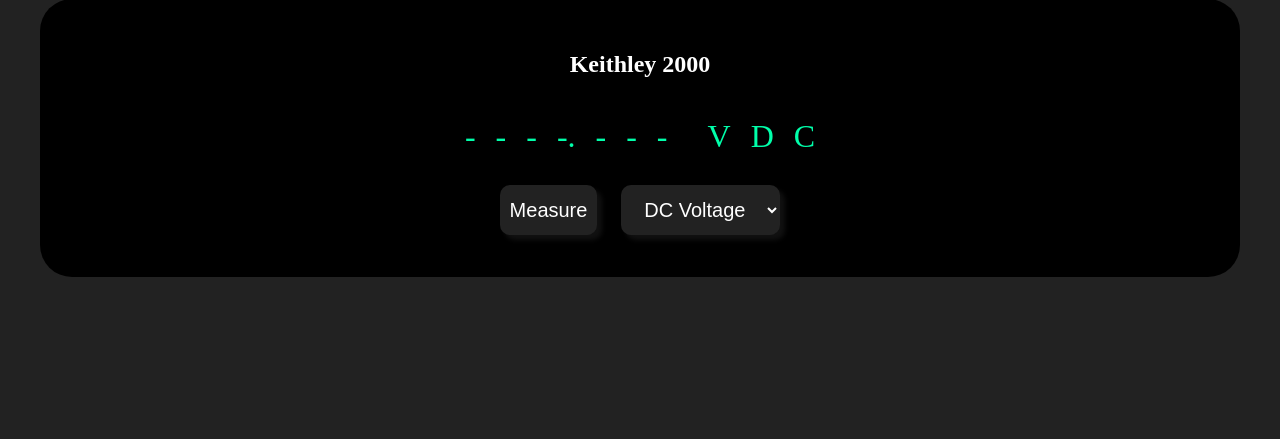
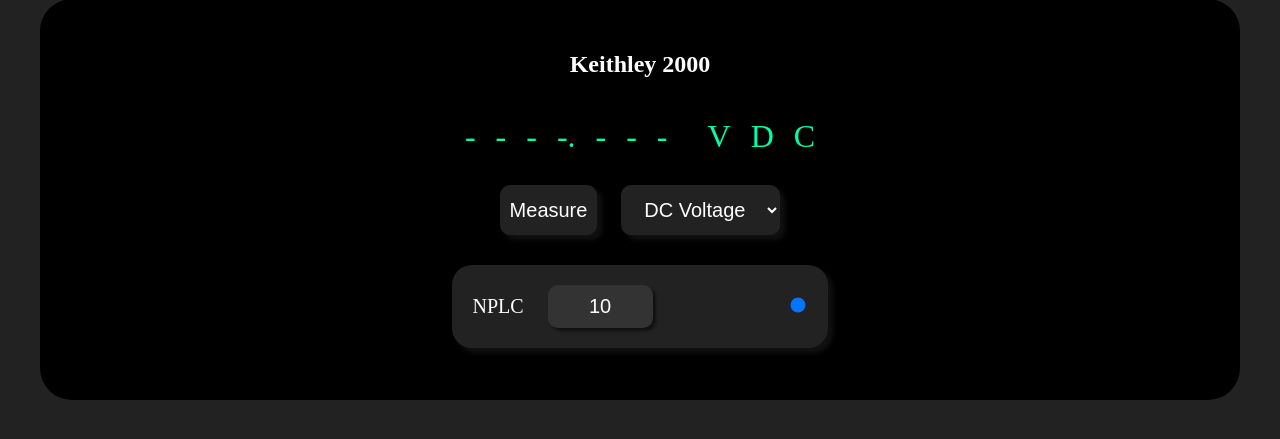
Before and after one commit to dorythecat/connect-a-tron, a PHP site: page /dmm/ in a window 1280 px wide. Shown: the part 275-714 px from the top of the page. Run offline with PHP 8.4, Linux system fonts and the light colour scheme.

Commit message:
Added NPLC selection to Keithley 2000 interface

```diff
--- a/web/index.php
+++ b/web/index.php
@@ -36,6 +36,11 @@
         <option value="10">Diode</option>
         <option value="11">Continuity</option>
       </select>
+      <div class="measure_nplc">
+        <label class="measure_nplc_label" for="measure_nplc_number_keithley2000">NPLC</label>
+        <input class="measure_nplc_number" id="measure_nplc_number_keithley2000" name="measure_nplc_number_keithley2000" type="number" min="0.01" max="10" value="10"/>
+        <input class="measure_nplc_slider" id="measure_nplc_slider_keithley2000" type="range" min="0.01" max="10" value="10" step="0.01"/>
+      </div>
     </div>
   </div>
 </div>
@@ -47,6 +52,9 @@
 
 const result_keithley2000 = document.getElementById('result_keithley2000');
 const measure_type_keithley2000 = document.getElementById('measure_type_keithley2000');
+
+const measure_nplc_number_keithley2000 = document.getElementById('measure_nplc_number_keithley2000');
+const measure_nplc_slider_keithley2000 = document.getElementById('measure_nplc_slider_keithley2000');
 
 const symbols = [ // Symbols the DMM uses for each measurement type
   "", // Filler so it's 1-indexed
@@ -65,11 +73,12 @@
 
 document.getElementById('measure_button_keithley2000').onclick = () => {
   let mtype = parseInt(measure_type_keithley2000.value);
+  let nplc = measure_nplc_number_keithley2000.value;
   let start_text = `----.---${symbols[mtype]}`;
   let html = '';
   for (const digit in start_text) html += start_text[digit] == '.' ? '.' : `${digit == 0 ? '' : '</a>'}<a>${start_text[digit]}`;
   result_keithley2000.innerHTML = html + '</a>';
-  fetch(murl + mtype).then(function(response) {
+  fetch(`${murl}${mtype}?nplc=${nplc}`).then(function(response) {
     return response.json();
   }).then(function(data) {
     data = parseFloat(data);
@@ -93,5 +102,15 @@
     result_keithley2000.innerHTML = html + '</a>';
   }).catch(function(err) { console.error(`Fetch Error: ${err}`); });
 }
+
+// Sync sliders and number displays
+measure_nplc_slider_keithley2000.addEventListener('input', () => {
+  measure_nplc_number_keithley2000.value = measure_nplc_slider_keithley2000.value;
+});
+
+measure_nplc_number_keithley2000.addEventListener('input', () => {
+  measure_nplc_slider_keithley2000.value = measure_nplc_number_keithley2000.value;
+});
+
 </script>
 </html>
--- a/web/styles.css
+++ b/web/styles.css
@@ -59,10 +59,10 @@
   height: 50px;
   margin: 10px;
   padding: 10px;
-  border: none;
+  border: 0;
   border-radius: 10px;
   box-shadow: 5px 5px 5px #111;
-  transition: transform 0.3s ease, box-shadow 0.3s ease, background-color 0.3s ease;
+  transition: transform 0.3s ease, box-shadow 0.3s ease, background 0.3s ease;
 }
 
 button.measure_button:hover {
@@ -84,10 +84,10 @@
   height: 50px;
   margin: 10px;
   padding: 10px;
-  border: none;
+  border: 0;
   border-radius: 10px;
   box-shadow: 5px 5px 5px #111;
-  transition: transform 0.3s ease, box-shadow 0.3s ease, background-color 0.3s ease;
+  transition: transform 0.3s ease, box-shadow 0.3s ease, background 0.3s ease;
 }
 
 select.measure_type:hover {
@@ -95,3 +95,87 @@
   box-shadow: 7px 7px 10px #222;
   background: #2a2a2a;
 }
+
+div.measure_nplc {
+  background: #222;
+  color: #fff;
+  margin: 20px;
+  padding: 20px;
+  border-radius: 20px;
+  box-shadow: 5px 5px 5px #111;
+}
+
+label.measure_nplc_label {
+  font-size: 20px;
+  margin-right: 10px;
+}
+
+input.measure_nplc_number {
+  background: #333;
+  color: #fff;
+  font-size: 20px;
+  margin: 0px 10px;
+  padding: 10px;
+  border: 0;
+  border-radius: 10px;
+  box-shadow: 3px 3px 3px #111;
+}
+
+input.measure_nplc_number:focus {
+  outline: none !important;
+}
+
+input.measure_nplc_slider {
+  -webkit-appearance: none;
+  margin-left: 10px;
+  background: none;
+}
+
+input.measure_nplc_slider::-webkit-slider-runnable-track,
+input.measure_nplc_slider::-moz-range-track {
+  -webkit-appearance: none;
+  background: #111;
+  height: 10px;
+  border-radius: 10px;
+  box-shadow: 3px 3px 3px #111;
+  transition: background 0.3s ease;
+}
+
+input.measure_nplc_slider:hover::-webkit-slider-runnable-tracl,
+input.measure_nplc_slider:hover::-moz-range-track {
+  background: #0a0a0a;
+}
+
+input.measure_nplc_slider::-webkit-slider-thumb,
+input.measure_nplc_slider::-moz-range-thumb {
+  -webkit-appearance: none;
+  background: #fff;
+  height: 20px;
+  width: 20px;
+  border: 2px solid #fff;
+  border-radius: 20px;
+  transition: transform 0.3s ease, background 0.3s ease;
+}
+
+input.measure_nplc_slider:hover::-webkit-slider-thumb,
+input.measure_nplc_slider:hover::-moz-range-thumb {
+  background: #aaa;
+  transform: scale(1.05);
+}
+
+input.measure_nplc_slider:active::-webkit-slider-thumb,
+input.measure_nplc_slider:active::-moz-range-thumb {
+  background: #777;
+  transform: scale(0.95);
+}
+
+/* Hide spinbox on number inputs */
+input::-webkit-outer-spin-button,
+input::-webkit-inner-spin-button {
+    -webkit-appearance: none;
+    margin: 0;
+}
+
+input[type=number] {
+    -moz-appearance: textfield;
+}
```
